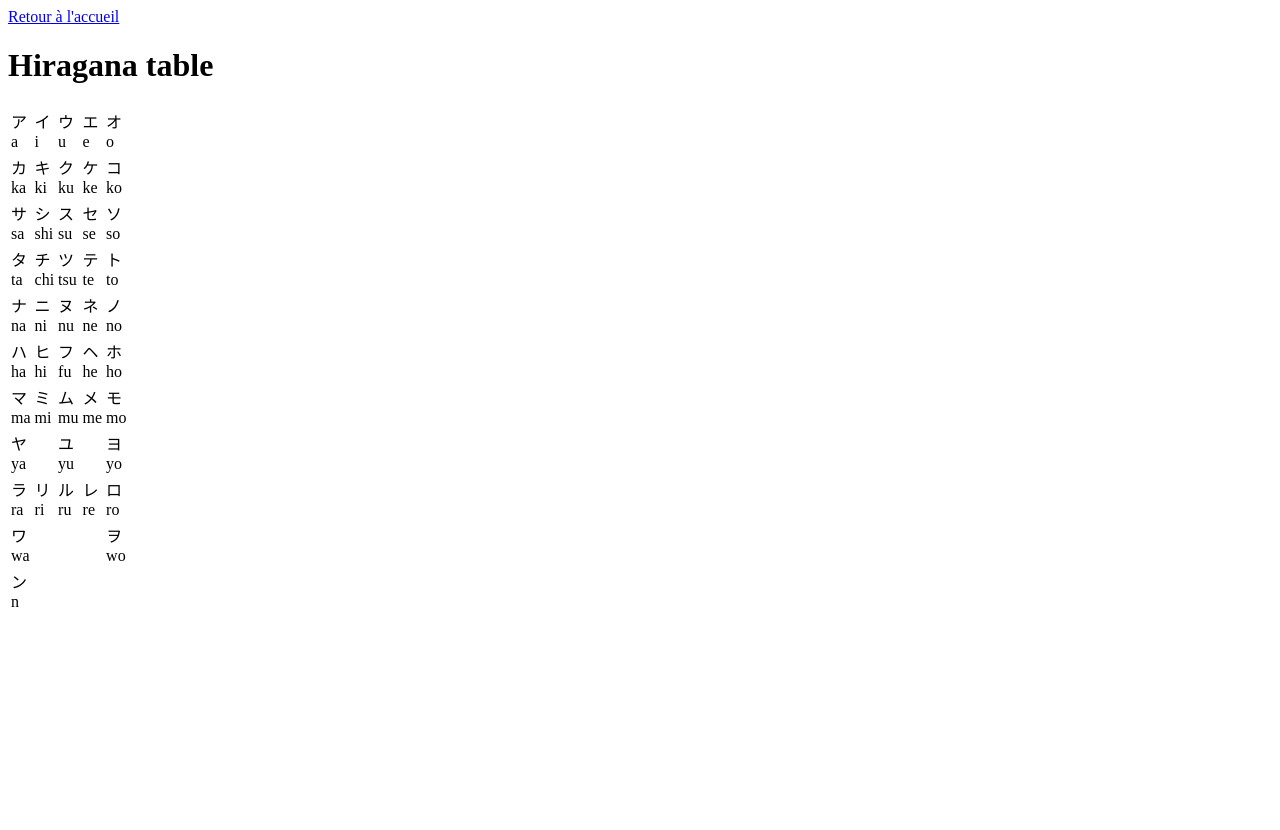
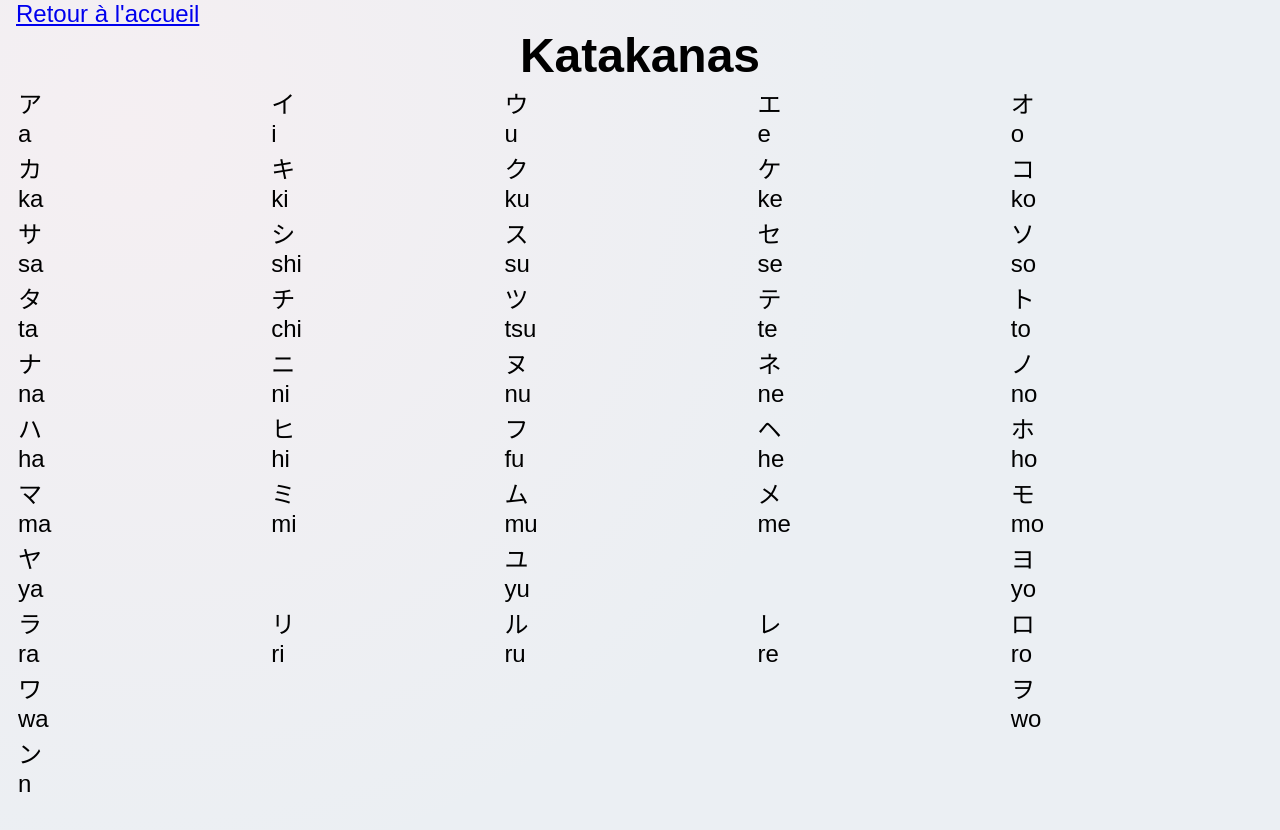
Before and after one commit to KamiAmiga/kanjiKickstart, a Vue app: page /katakanas in a window 1280 px wide. Shown: the top 830 px of the page. Before the commit the page ends 800 px from the top, so only its background shows below. Built offline with nearby package versions, Linux system fonts and the light colour scheme.

Commit message:
Start styles

```diff
--- a/package.json
+++ b/package.json
@@ -11,8 +11,10 @@
   },
   "devDependencies": {
     "@vitejs/plugin-vue": "^2.1.0",
+    "sass": "^1.49.0",
     "typescript": "^4.4.4",
     "vite": "^2.7.2",
+    "vite-plugin-webfont-dl": "^1.0.9",
     "vue-router": "^4.0.12",
     "vue-tsc": "^0.29.8"
   }
--- a/src/App.vue
+++ b/src/App.vue
@@ -5,5 +5,65 @@
 </script>
 
 <template>
-  <router-view></router-view>
+  <main>
+    <div class="container">
+      <router-view></router-view>
+    </div>
+  </main>
 </template>
+
+<style lang="scss">
+* {
+  padding: 0;
+  margin: 0;
+}
+
+body {
+  min-height: 100vh;
+  background-color: $default-base;
+  font-family: 'Assistant', sans-serif;
+  font-size: clamp(16px, 4vw, 24px);
+
+  &::after {
+    content: '';
+    width: 120vw;
+    height: 120vw;
+    position: absolute;
+    top: -50vw;
+    left: -50vw;
+    background: radial-gradient(circle closest-side, $default-light 0, transparent 100%);
+    background-size: cover;
+    background-repeat: no-repeat;
+    z-index: -1;
+  }
+}
+
+.container {
+  max-width: 1600px;
+  padding: 0 1rem;
+  margin: 0 auto;
+}
+
+.wrapper {
+  display: flex;
+  flex-direction: column;
+  justify-content: stretch;
+
+  &--content-center {
+    justify-content: center;
+    text-align: center;
+  }
+
+  &--col-wrap {
+    display: grid;
+    grid-template-columns: repeat(auto-fit, minmax(288px, 1fr));
+    column-gap: 2rem;
+  }
+}
+
+[lang="jp"] {
+  font-family: 'Noto Serif JP', serif;
+  font-size: 1.25rem;
+  line-height: 1;
+}
+</style>
--- /dev/null
+++ b/src/scss/variables/colors.scss
@@ -0,0 +1,11 @@
+$primary-base: #B31603;
+$primary-light: #CA4400;
+
+$secondary-base: #95275B;
+$secondary-light: #EAAFD6;
+
+$default-base: #EBEFF3;
+$default-light: #F5EFF2;
+$default-dark: #BAC7D5;
+$default-lightest: #FFF;
+$default-darkest: #000;
--- a/src/views/HiraganasTable.vue
+++ b/src/views/HiraganasTable.vue
@@ -11,13 +11,18 @@ const tableRows = kanaTableRows(hiraganaTable)
 
 <template>
   <Backlink />
-  <h1>Hiragana table</h1>
 
-  <KanaTableVue
-    :kanaTable="hiraganaTable"
-    :tableCols="tableCols"
-    :tableRows="tableRows">
-  </KanaTableVue>
+  <header class="wrapper wrapper--content-center">
+    <h1>Hiraganas</h1>
+  </header>
+
+  <section class="wrapper">
+    <KanaTableVue
+      :kanaTable="hiraganaTable"
+      :tableCols="tableCols"
+      :tableRows="tableRows">
+    </KanaTableVue>
+  </section>
 </template>
 
 <style scoped>
--- a/src/views/Home.vue
+++ b/src/views/Home.vue
@@ -2,10 +2,12 @@
 </script>
 
 <template>
-  <h1>Kanji Kickstart</h1>
-  <p>Introduction à l'apprentissage des kanjis japonais.</p>
+  <header class="wrapper wrapper--content-center">
+    <h1>Kanji Kickstart</h1>
+    <p>Introduction à l'apprentissage des kanjis japonais.</p>
+  </header>
 
-  <nav>
+  <nav class="wrapper">
     <ul>
       <li>
         <router-link :to="{ name: 'Kanjis' }">Liste des kanjis</router-link>
--- a/src/views/KanjiItem.vue
+++ b/src/views/KanjiItem.vue
@@ -16,11 +16,15 @@ const nextKanjiId = computed(() => kanjiList.find(kanji => kanji.id === parseInt
 <template>
   <Backlink destination="Kanjis"/>
 
+  <div class="wrapper wrapper--col-wrap">
+    <header>
       <h1>
         <span lang="jp">{{ kanjiInfos.kanji }}</span>
         <span>{{ kanjiInfos.translation }}</span>
       </h1>
+    </header>
 
+    <section>
       <h2>Prononciations</h2>
 
       <ul>
@@ -57,6 +61,8 @@ const nextKanjiId = computed(() => kanjiList.find(kanji => kanji.id === parseInt
       <template v-if="nextKanjiId">
         <NextKanjiLink :kanjiId="nextKanjiId"/>
       </template>
+    </section>
+  </div>
 </template>
 
 <style scoped>
--- a/src/views/KanjisList.vue
+++ b/src/views/KanjisList.vue
@@ -7,6 +7,11 @@ import Backlink from '../components/Backlink.vue'
 <template>
   <Backlink />
 
+  <header class="wrapper  wrapper--content-center">
+    <h1>Kanjis</h1>
+  </header>
+
+  <section class="wrapper">
     <ul>
       <li v-for="kanjiItem in kanjiList" :key="kanjiItem.id">
         <router-link :to="{ name: 'Kanji', params: { id: kanjiItem.id }}">
@@ -15,6 +20,7 @@ import Backlink from '../components/Backlink.vue'
         </router-link>
       </li>
     </ul>
+  </section>
 </template>
 
 <style scoped>
--- a/src/views/KatakanasTable.vue
+++ b/src/views/KatakanasTable.vue
@@ -11,13 +11,18 @@ const tableRows = kanaTableRows(katakanaTable)
 
 <template>
   <Backlink />
-  <h1>Hiragana table</h1>
 
-  <KanaTableVue
-    :kanaTable="katakanaTable"
-    :tableCols="tableCols"
-    :tableRows="tableRows">
-  </KanaTableVue>
+  <header class="wrapper wrapper--content-center">
+    <h1>Katakanas</h1>
+  </header>
+
+  <section class="wrapper">
+    <KanaTableVue
+      :kanaTable="katakanaTable"
+      :tableCols="tableCols"
+      :tableRows="tableRows">
+    </KanaTableVue>
+  </section>
 </template>
 
 <style scoped>
--- a/vite.config.ts
+++ b/vite.config.ts
@@ -1,7 +1,21 @@
 import { defineConfig } from 'vite'
 import vue from '@vitejs/plugin-vue'
+import { ViteWebfontDownload } from 'vite-plugin-webfont-dl';
 
 // https://vitejs.dev/config/
 export default defineConfig({
-  plugins: [vue()]
+  plugins: [
+    vue(),
+    ViteWebfontDownload([
+      'https://fonts.googleapis.com/css2?family=Assistant:wght@400;600&display=swap',
+      'https://fonts.googleapis.com/css2?family=Assistant:wght@400;600&family=Noto+Serif+JP&display=swap'
+    ]),
+  ],
+  css: {
+    preprocessorOptions: {
+      scss: {
+        additionalData:  `@import "./src/scss/variables/colors.scss";`
+      }
+    }
+  }
 })
```
Also changed, not shown: src/assets/logo.png (deleted), 1 other file (tests, documents, lock files or other folders). Lines whose indentation alone changed are shown as unchanged.
